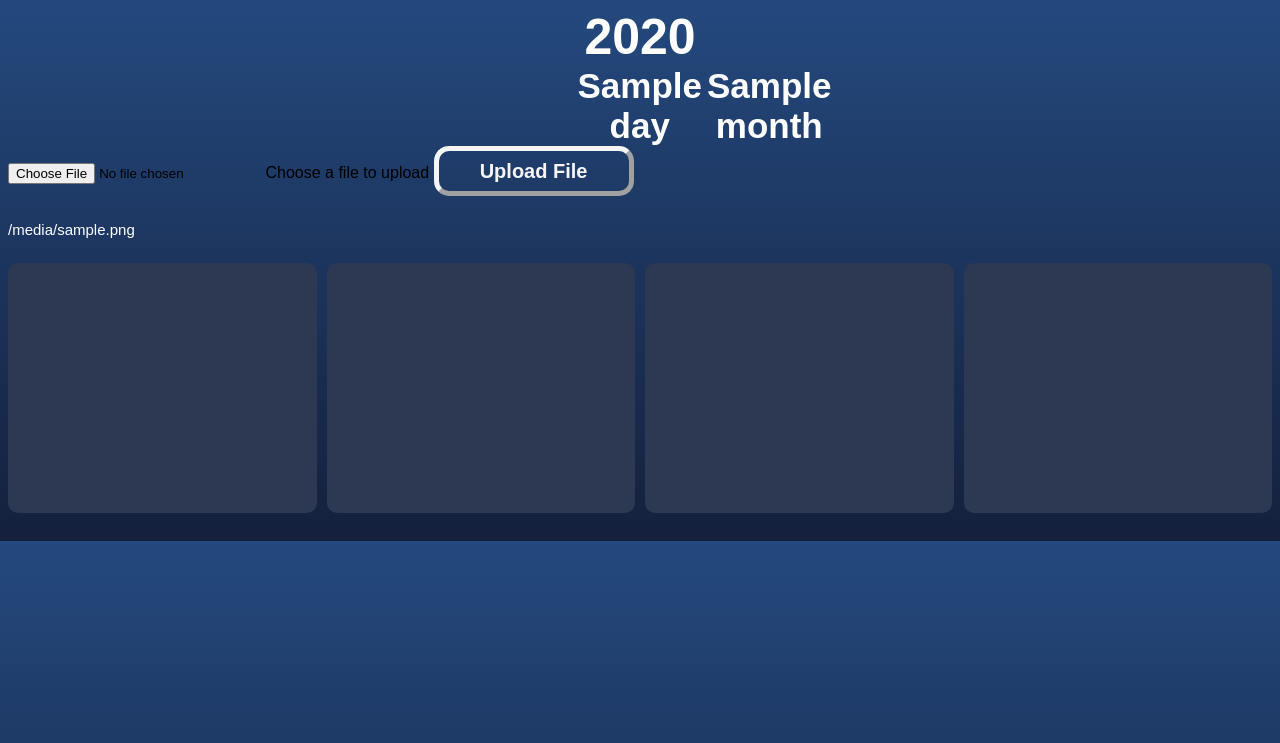
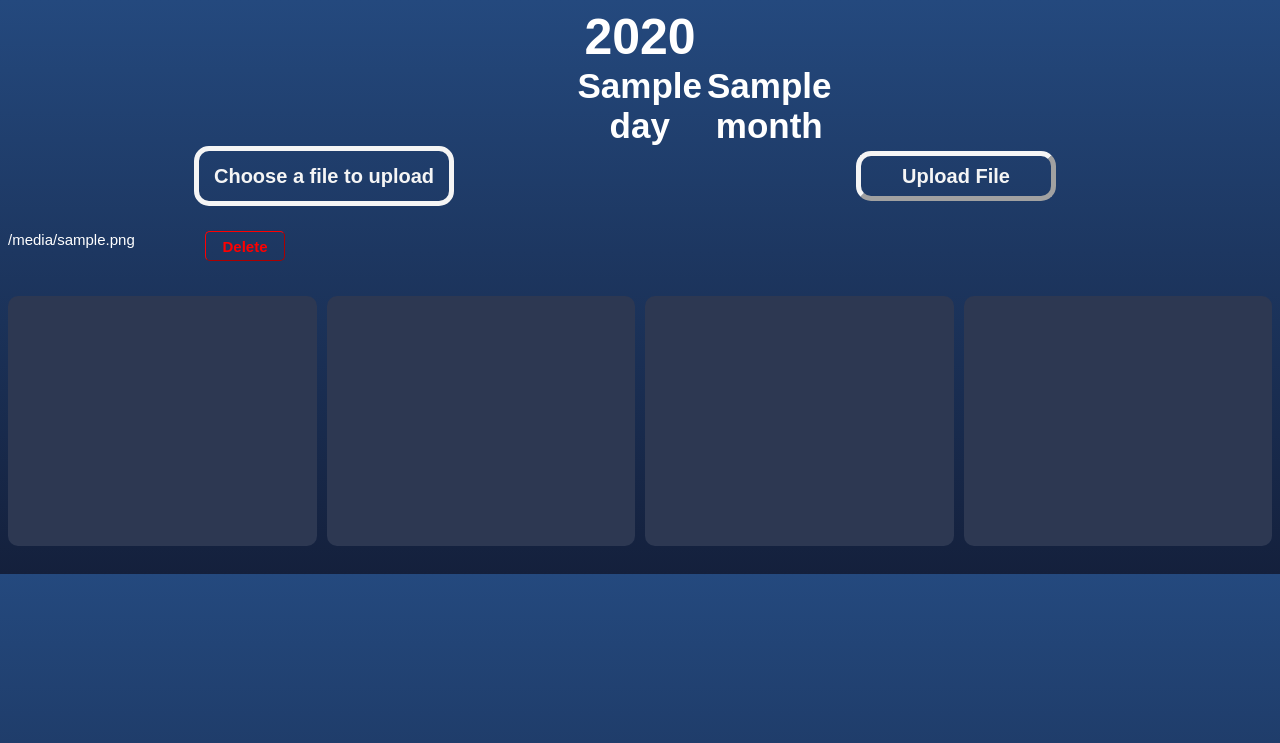
Before and after one commit to VyanPersad/Dashboard, a Flask app: template templates/uploadFile.html in a window 1280 px wide. Shown: the top 743 px of the page. Run offline with Flask 3, Linux system fonts and the light colour scheme; the template is opened without the code that fills it: most values are stand-ins (such as "Sample title", 1, 10 or a date in 2020).

Commit message:
More additions

```diff
--- a/static/css/button.css
+++ b/static/css/button.css
@@ -28,3 +28,18 @@
         gap: 20px;
         text-align: center;
     }
+
+    #delButton{
+        font-size: 15px;
+        font-weight: bold;
+        background-color: transparent;
+        color: red;
+        text-align: center;
+        text-justify: auto;
+        margin-bottom: 10px;
+        border-radius: 5px;
+        border-color: red;
+        border-width: 1px;
+        height: 30px;
+        width: 80px;
+    }
--- /dev/null
+++ b/static/css/upload.css
@@ -0,0 +1,104 @@
+html{
+        font-family: Arial, Helvetica, sans-serif;
+    }
+
+    body{
+        height: 100%;
+        width: auto;
+        display: grid;
+        grid-template-rows: repeat(1, auto);
+        background: linear-gradient(#24497e,#14203c);
+    }
+form{
+    display: grid;
+    grid-template-columns: repeat(2, 1fr);
+    align-items: center;
+    justify-items: center;
+}
+    .time{
+        align-items: center;
+        justify-items: center;
+        color: #ffffff;
+    }
+    .result{
+        height: fit-content;
+        max-height: 250px;
+        margin-top: 10px;
+        margin-bottom: 10px;
+        color: #ffffff;
+        display: grid;
+        grid-template-columns: repeat(1, 1fr);
+        overflow-y: auto;
+    }
+    .row{
+        margin-top: 5px;
+        margin-bottom: 5px;
+        height: fit-content;
+        display: grid;
+        grid-template-columns: 10% 35% 10% 10% 10% 10%;
+    }
+    .col{
+        font-size: 15px;
+    }
+    .parent {
+        display: grid;
+        grid-template-columns: repeat(4, 1fr);
+        margin-top: auto;
+        margin-bottom: 20px;
+        gap: 10px;
+    }
+    .card{
+        margin-top: 10px;
+        border-radius: 10px;
+        height: 250px;
+        background-color: #2d3852;
+    }
+    .card:hover {
+        background-color: #e0e0e0;
+    }
+    .date{
+        width: 125px;
+        display: grid;
+        grid-template-columns: repeat(2, 1fr);
+        column-gap: 5px;
+    }
+    #year{
+        font-size: 50px;
+        font-weight: bold;
+        color: #ffffff;
+        text-align: center;
+        text-justify: auto;
+        width: 250px;
+    }
+    #day, #month{
+        font-size: 35px;
+        font-weight: bold;
+        color: #ffffff;
+        align-items: center;
+        text-align: center;
+        text-justify: auto;
+    }
+    .hidden-input {
+        display: none;
+        height: 50px;
+        width: 200px;
+    }
+
+.custom-file-upload {
+    display: inline-block;
+    line-height: 50px;
+    text-align: center;
+    height: 50px;
+    width: 250px;
+    font-size: 20px;
+    font-weight: bold;
+    background-color: transparent;
+    color: whitesmoke;
+    text-align: center;
+    text-justify: auto;
+    margin-bottom: 10px;
+    border-radius: 15px;
+    border-style: solid;
+    border-color: whitesmoke;
+    border-width: 5px;
+}
--- a/templates/home.html
+++ b/templates/home.html
@@ -11,7 +11,7 @@
                 <input type="Submit" class="Button" value="Go To Index" name="goToIndex" >
             </form>
             <form method="POST">
-                <input type="Submit" class="Button" value="Go To View" name="goToButton" >
+                <input type="Submit" class="Button" value="Go To Entries" name="goToEntries" >
             </form>
             <form method="POST">
                 <input type="Submit" class="Button" value="Go To View" name="goToButton" >
--- a/templates/uploadFile.html
+++ b/templates/uploadFile.html
@@ -1,6 +1,6 @@
 <!DOCTYPE html>
 <html>
-    <link rel="stylesheet" href="{{ url_for('static', filename='css/index.css') }}">
+    <link rel="stylesheet" href="{{ url_for('static', filename='css/upload.css') }}">
     <link rel="stylesheet" href="{{ url_for('static', filename='css/button.css') }}">
     <body>
         <div class="time">
@@ -12,13 +12,17 @@
         </div>
         <form action="/uploadFile" method="POST" enctype="multipart/form-data">
             <input type="file" name="file" id ="Input" class="hidden-input">
-            <label for = "Input" id="Input">Choose a file to upload</label>
+            <label for = "Input" id="Input" class="custom-file-upload">Choose a file to upload</label>
             <button type="submit" class="Button" value="Upload" id="Button">Upload File</button>
         </form>
         <div class="result">
             {% for file in fileList %}
                 <div class="row">
                     <div class="col">{{file}}</div>
+                    <form action="{{ url_for('deleteFile', file_Name=file) }}" method="POST">
+                        <button type="submit" class="Button" id="delButton" onclick="return confirm('Delete this file permanently?')">Delete
+                        </button>
+                    </form>
                 </div>
             {% endfor %}
         </div>
@@ -31,3 +35,13 @@
         </div>
     </body>
 </html>
+
+<!--
+This school also requires a bit of explanation specifically the path where we are using the HTML and the form action to set up A delete button for the delete route that was previously featured. In this instance form action calls for the URL of the delete file route this is basically the function that is applied on the delete file route located in the roads dot PY folder.
+
+The file name here specified refers to the path that has to be passed to the delete file function in the upload.py file. However the file variable refers to the file that is passed from the list specifically the file list So basically every file in the file list is referred to as file and when the specific delete button is clicked it passes the File name another 2 the delete _ function to be via the Os.removed function in Python.
+
+Again note that for the delete file function overall to work delete delete in the routes folder and subsequently we attach the file name To the U and we set up the delete file function which automatically takes the file name that we passed in the URL.
+
+This in tune then we finally took our specific delete file function which is located in the uploady file This is where perform the actual Python removal process with OS dot remove function and then we instruct the route to redirect to the upload file route so that the page can be ref The deleted file not be seen however the remaining files should be visible.
+-->
```
Also changed, not shown: date.py (added, +8 -0 lines), routes.py (+17 -43 lines), upload.py (added, +25 -0 lines), viewEntries.py (added, +32 -0 lines), static/Test_Sales.png (added).
